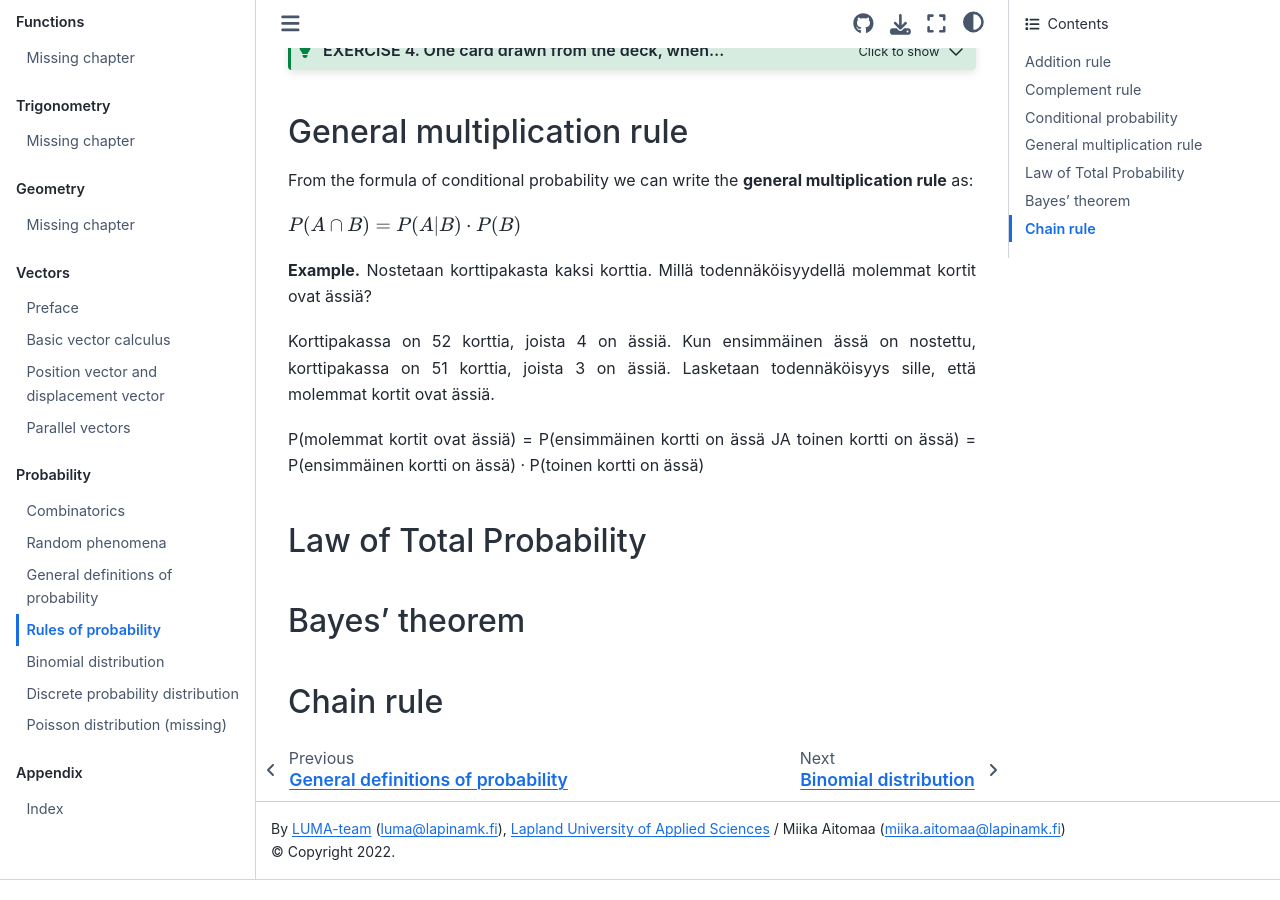
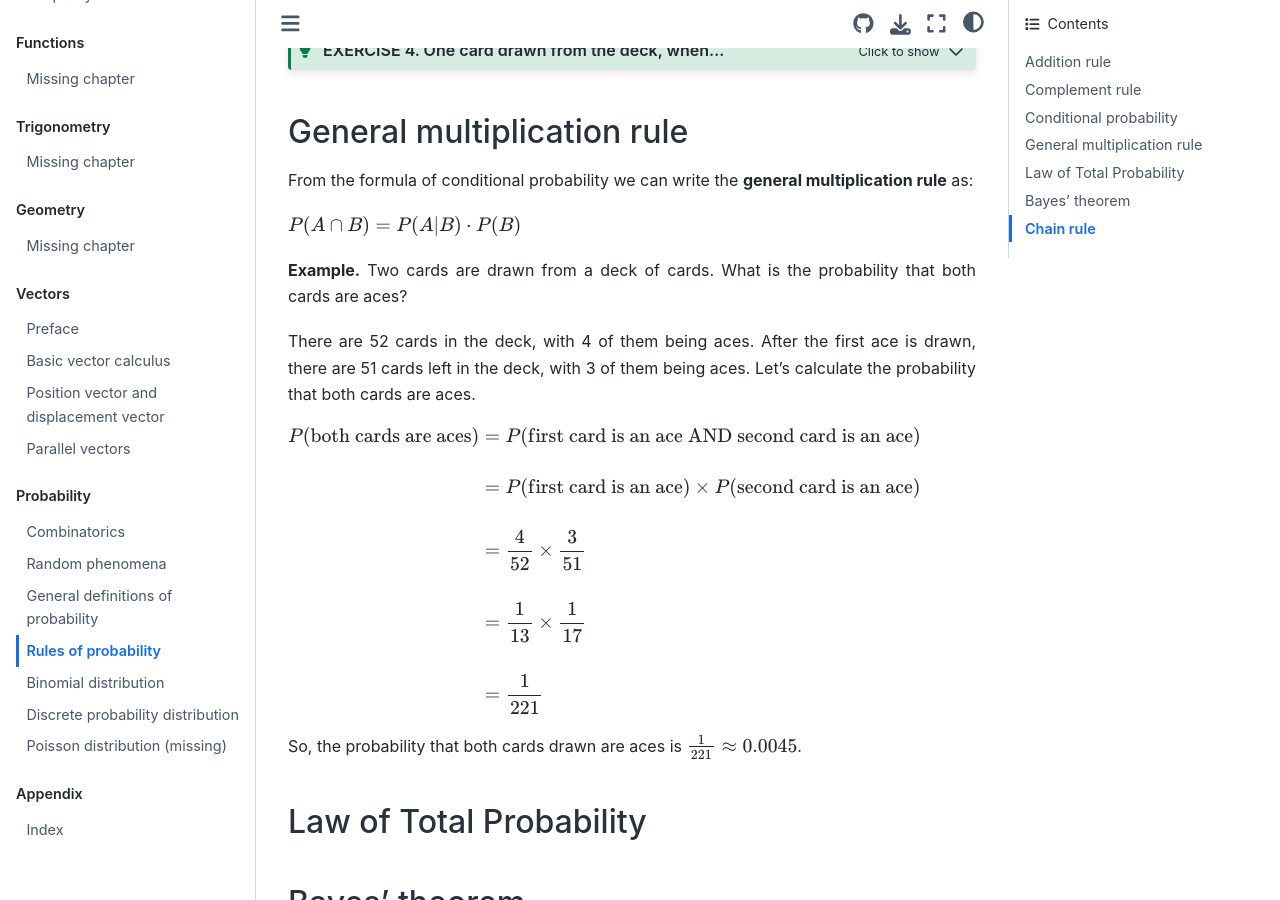
Before and after one commit to luma-lapinamk/miika-math, a Jupyter Book: the page built from notebooks/rules_of_probability.md, in a window 1280 px wide and 900 px high, scrolled down 3515 px. Built offline with Jupyter Book 1.0.4 settings and Sphinx 7.4.7 and the Sphinx Book theme 1.1.4, drawn with Linux system fonts in a browser that asks for light colours.

Commit message:
Updated content

```diff
--- a/notebooks/rules_of_probability.md
+++ b/notebooks/rules_of_probability.md
@@ -100,13 +100,17 @@ From the formula of conditional probability we can write the **general multiplic
 
 $P(A \cap B) = P(A|B) \cdot {P(B)}$
 
-**Example.** Nostetaan korttipakasta kaksi korttia. Millä todennäköisyydellä molemmat kortit ovat ässiä?
+**Example.** Two cards are drawn from a deck of cards. What is the probability that both cards are aces?
 
-Korttipakassa on 52 korttia, joista 4 on ässiä. Kun ensimmäinen ässä on nostettu, korttipakassa on 51 korttia, joista 3 on ässiä. Lasketaan todennäköisyys sille, että molemmat kortit ovat ässiä.
+There are 52 cards in the deck, with 4 of them being aces. After the first ace is drawn, there are 51 cards left in the deck, with 3 of them being aces. Let's calculate the probability that both cards are aces.
 
-P(molemmat kortit ovat ässiä)
-= P(ensimmäinen kortti on ässä JA toinen kortti on ässä)
-= P(ensimmäinen kortti on ässä) · P(toinen kortti on ässä)
+$\begin{align} P(\text{both cards are aces}) &= P(\text{first card is an ace AND second card is an ace}) \\ \\
+&= P(\text{first card is an ace}) \times P(\text{second card is an ace}) \\ \\
+&= \frac{4}{52} \times \frac{3}{51} \\ \\
+&= \frac{1}{13} \times \frac{1}{17} \\ \\
+&= \frac{1}{221} \end{align}$
+
+So, the probability that both cards drawn are aces is $\frac{1}{221} \approx 0.0045$.
 
 ## {index}`Law of Total Probability`
 
```
